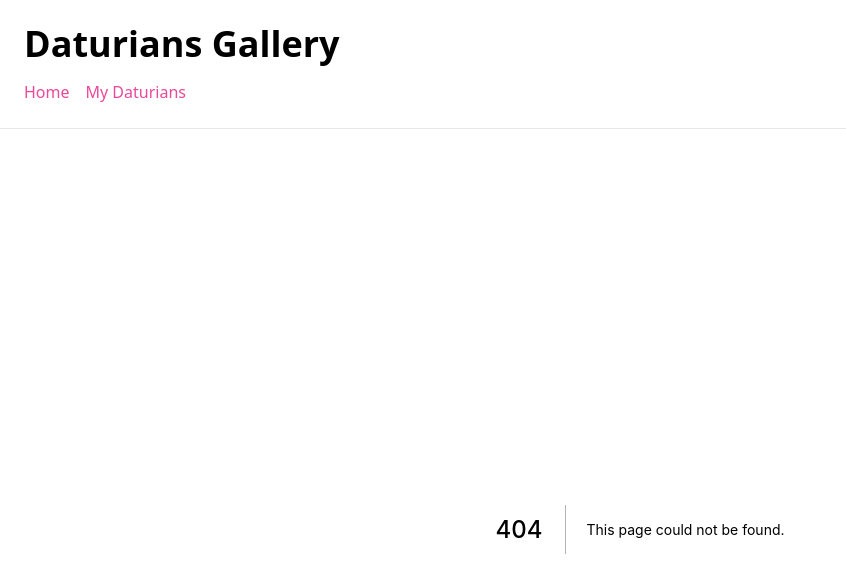
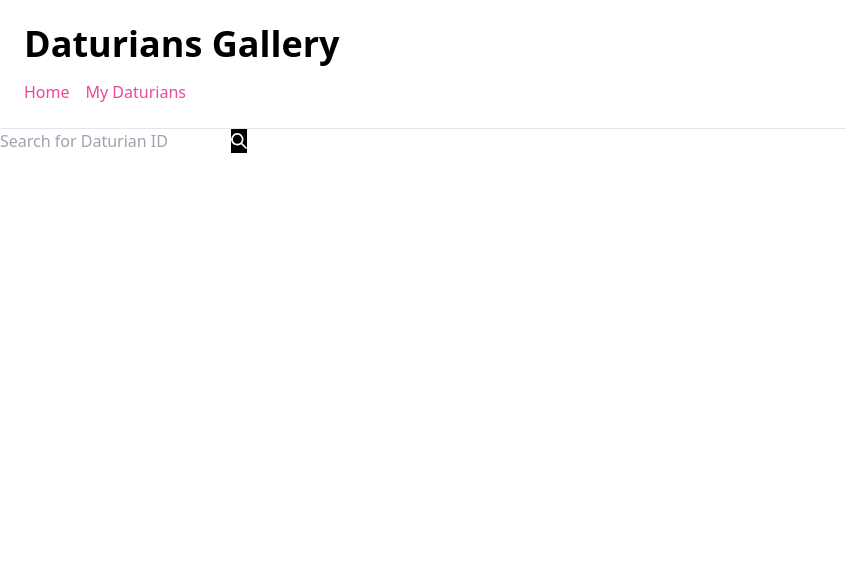
Before and after one commit to vytjan/polygon-ethereum-nextjs-marketplace, a Next.js app: page /components/search in a window 1280 px wide. Before the commit this address had no page. Shown: the top 576 px of the page, without its empty margins (0-846 px from the left). Built offline with nearby package versions, Linux system fonts and the light colour scheme.

Commit message:
added name search functionality

```diff
--- a/package.json
+++ b/package.json
@@ -9,6 +9,7 @@
     "lint": "next lint"
   },
   "dependencies": {
+    "@chakra-ui/icons": "^1.1.7",
     "@chakra-ui/react": "^1.8.6",
     "@nomiclabs/hardhat-ethers": "^2.0.5",
     "@nomiclabs/hardhat-waffle": "^2.0.3",
--- /dev/null
+++ b/pages/components/search.js
@@ -0,0 +1,36 @@
+import {
+    Input,
+    IconButton,
+    InputGroup,
+  } from "@chakra-ui/react";
+  import { SearchIcon } from "@chakra-ui/icons";
+
+ /**
+ * search box component
+ * searches for matching names
+ * @return {object} SearchBox component
+ */
+const SearchBox = ({query, setQuery, handleSubmit }) => {
+
+    return (
+        <form onSubmit={handleSubmit} className="max-w-xs">
+        <InputGroup pb="1rem">
+            <Input
+            placeholder="Search for Daturian ID"
+            variant="ghost"
+            value={query}
+            onChange={(e) => setQuery(e.target.value)}
+            />
+            <IconButton
+            aria-label="Search"
+            icon={<SearchIcon />}
+            onClick={handleSubmit}
+            bg="black"
+            color="white"
+            />
+        </InputGroup>
+        </form>
+    );
+  };
+
+export default SearchBox
--- a/pages/index.js
+++ b/pages/index.js
@@ -5,13 +5,16 @@ import { trackWindowScroll } from 'react-lazy-load-image-component';
 
 import { nftcontractaddress } from '../config'
 import DaturiansNFT from '../artifacts/Daturians.json'
-import { getMetadataById } from "../lib/api";
+import { getMetadataById, getQueryMetadata } from "../lib/api";
 
 import NFT from './components/nft';
+import SearchBox from './components/search';
 
 // export default function Home({scrollPosition}) {
 const Home = ({scrollPosition}) => {
+  const [totalNfts, setTotalNfts] = useState([])
   const [nfts, setNfts] = useState([])
+  const [query, setQuery] = useState("");
   const [loadingState, setLoadingState] = useState('not-loaded')
   const ipfs_gateway = "https://daturians.mypinata.cloud/ipfs/"
 
@@ -26,10 +29,7 @@ const Home = ({scrollPosition}) => {
     const contract = new ethers.Contract(nftcontractaddress, DaturiansNFT.abi, provider)
     // get minted number
     const minted = await contract.totalMinted.call();
-    // console.log(minted.toNumber());
-    // const data = await contract.walletOfOwner("0x55d9fc8d5f84cf151d9578c6713a0c0ec35e0e5f")
     const data = Array.from({length: minted}, (x, i) => i+1);
-    // console.log(data);
 
     /*
     *  map over items returned from smart contract and format
@@ -38,7 +38,6 @@ const Home = ({scrollPosition}) => {
     const ipfsUrl = 'https://daturians.mypinata.cloud/ipfs/QmWeRSySd3RJ9BhoRHzpDsu8PjjNnGYhWwHn44BKDpgvJG/'
     const items = await Promise.all(data.map(async i => {
 
-      // let item = await getMetadataById(i, contract);
       const currentUrl = ipfsUrl+String(i)+'.json';
       const meta = await axios.get(currentUrl)
       let imgUri = meta.data.image.replace("ipfs://", ipfs_gateway)
@@ -52,45 +51,24 @@ const Home = ({scrollPosition}) => {
 
       return item
     }))
-
+    // console.log(items[13])
+    setTotalNfts(items)
     setNfts(items)
     setLoadingState('loaded')
   }
 
-  // if (loadingState === 'loaded' && !nfts.length) return (<h1 className="px-20 py-10 text-3xl">No items in marketplace</h1>)
-  if (!nfts.length) return (<h1 className="px-20 py-10 text-3xl">Loading Daturians NFT</h1>)
-  // return (
-  //   <div className="flex justify-center">
-  //     <div className="px-4" style={{ maxWidth: '1600px' }}>
-  //       <div className="grid grid-cols-1 sm:grid-cols-2 lg:grid-cols-4 gap-4 pt-4">
-  //           {nfts.map((nft) => (
-  //               <div
-  //                 key={nft.tokenId}
-  //                 className="border shadow rounded-xl overflow-hidden"
-  //                 >
-  //                 <Link href={`/single_nft/${nft.tokenId}`}>
-  //                   <a>
-  //                     <img
-  //                       src={nft.image}
-  //                       alt={nft.data.image}
-  //                       />
-  //                     <div className="p-4">
-  //                       <p style={{ height: '64px' }} className="text-2xl font-semibold">{nft.name}</p>
-  //                       <div style={{ height: '70px', overflow: 'hidden' }}>
-  //                         <p className="text-gray-400">{nft.description}</p>
-  //                       </div>
-  //                     </div>
-  //                   </a>
-  //                 </Link>
-  //               </div>
-  //             ))}
-  //         </div>
-  //     </div>
-  //   </div>
-  // )
+  const handleSubmit = async (e) => {
+    await e.preventDefault();
+    const res = getQueryMetadata(query, totalNfts);
+    setNfts(res);
+  }
+
+  if (!totalNfts.length) return (<h1 className="px-20 py-10 text-3xl">Loading Daturians NFT</h1>)
+  // if (!nfts.length) return (<h1 className="px-20 py-10 text-3xl">No Daturians match your search</h1>)
   return (
     <div className="flex justify-center">
       <div className="px-4" style={{ maxWidth: '1600px' }}>
+      <SearchBox handleSubmit={handleSubmit} query={query} setQuery={setQuery} />
         <div className="grid grid-cols-1 sm:grid-cols-2 lg:grid-cols-4 gap-4 pt-4">
             {nfts.map((nft) => (
                 <NFT key={nft.tokenId} scrollPosition={scrollPosition} values={nft} />
```
Also changed, not shown: lib/api.js (+7 -0 lines), 2 other files (tests, documents, lock files or other folders).
